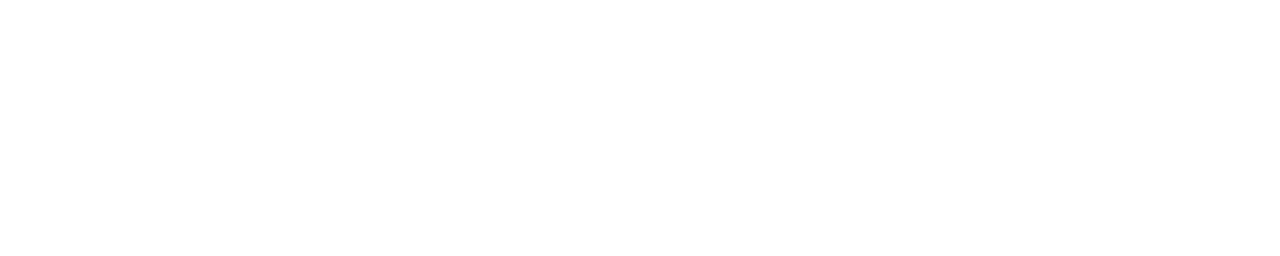
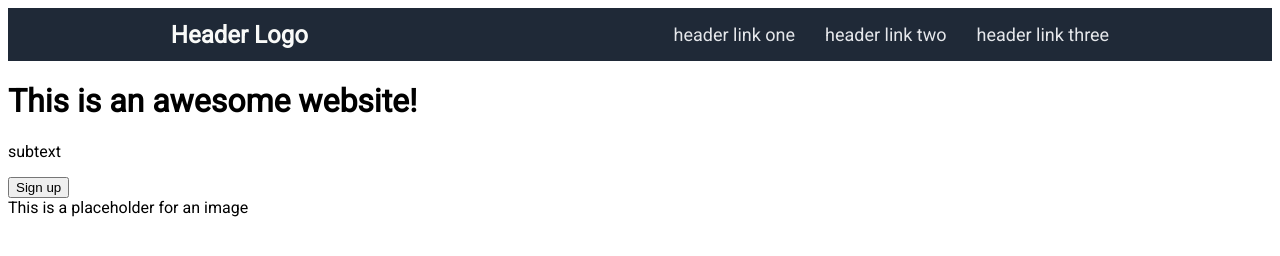
Before and after one commit to Ridepi/odin-landing-page, a plain HTML site: page index.html in a window 1280 px wide. Drawn offline with Linux system fonts and the light colour scheme.

Commit message:
Add beginning of content and css

```diff
--- a/index.html
+++ b/index.html
@@ -4,8 +4,30 @@
     <meta charset="utf08">
     <title>Odin Project Landing Page</title>
     <link rel="stylesheet" href="style.css">
+    <link href='https://fonts.googleapis.com/css?family=Roboto' rel='stylesheet'>
 </head>
 <body>
 
+<div class="header">
+    <div class="header-logo">Header Logo</div>
+    <div class="link-list">
+        <ul>
+            <li><a href="#">header link one</a></li>
+            <li><a href="#">header link two</a></li>
+            <li><a href="#">header link three</a></li>
+        </ul>
+    </div>
+</div>
+<div class="Hero-container">
+    <div class="Hero-text-container">
+        <h1>This is an awesome website!</h1>
+        <p>subtext</p>
+        <button type ="button" class="button">Sign up</button>
+    </div>
+    <div class="placeholder-image">This is a placeholder for an image</div>
+</div>
+
+</div>
+
 </body>
 </html>
--- a/style.css
+++ b/style.css
@@ -0,0 +1,31 @@
+body {
+    font-family: Roboto;
+    display: flex;
+    flex-direction: column;
+}
+
+.header {
+    display: flex;
+    justify-content: space-around;
+    align-items: center;
+    background-color: #1F2937;
+    width: 100%;
+}
+
+.header-logo {
+    font-size: 24px;
+    color: #F9FAF8;
+    font-weight: bold;
+}
+
+ul {
+    list-style: none;
+    display: flex;
+    gap: 30px;
+}
+
+a {
+    text-decoration: none;
+    color: #E5E7EB;
+    font-size: 18px;
+}
```
